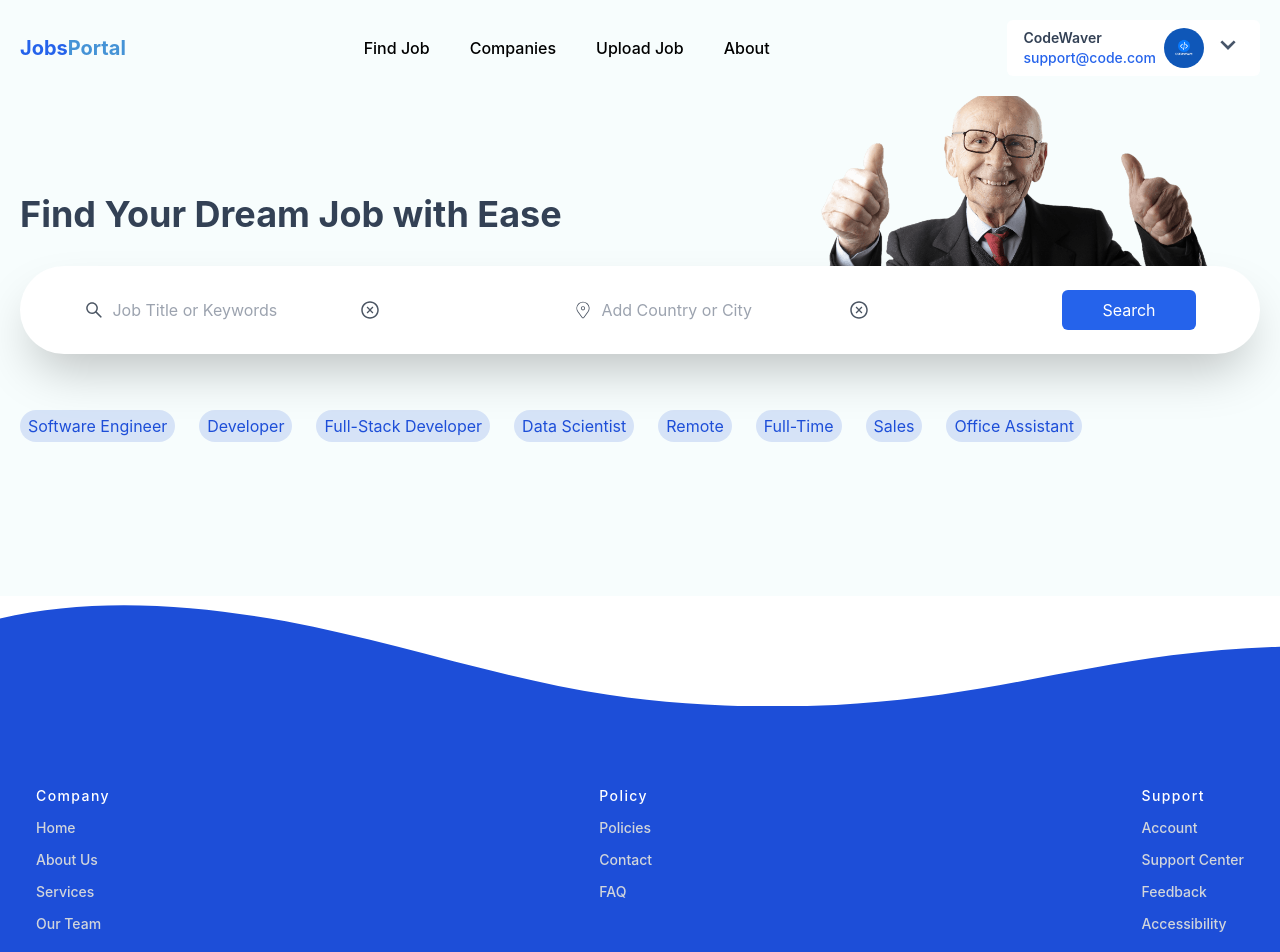
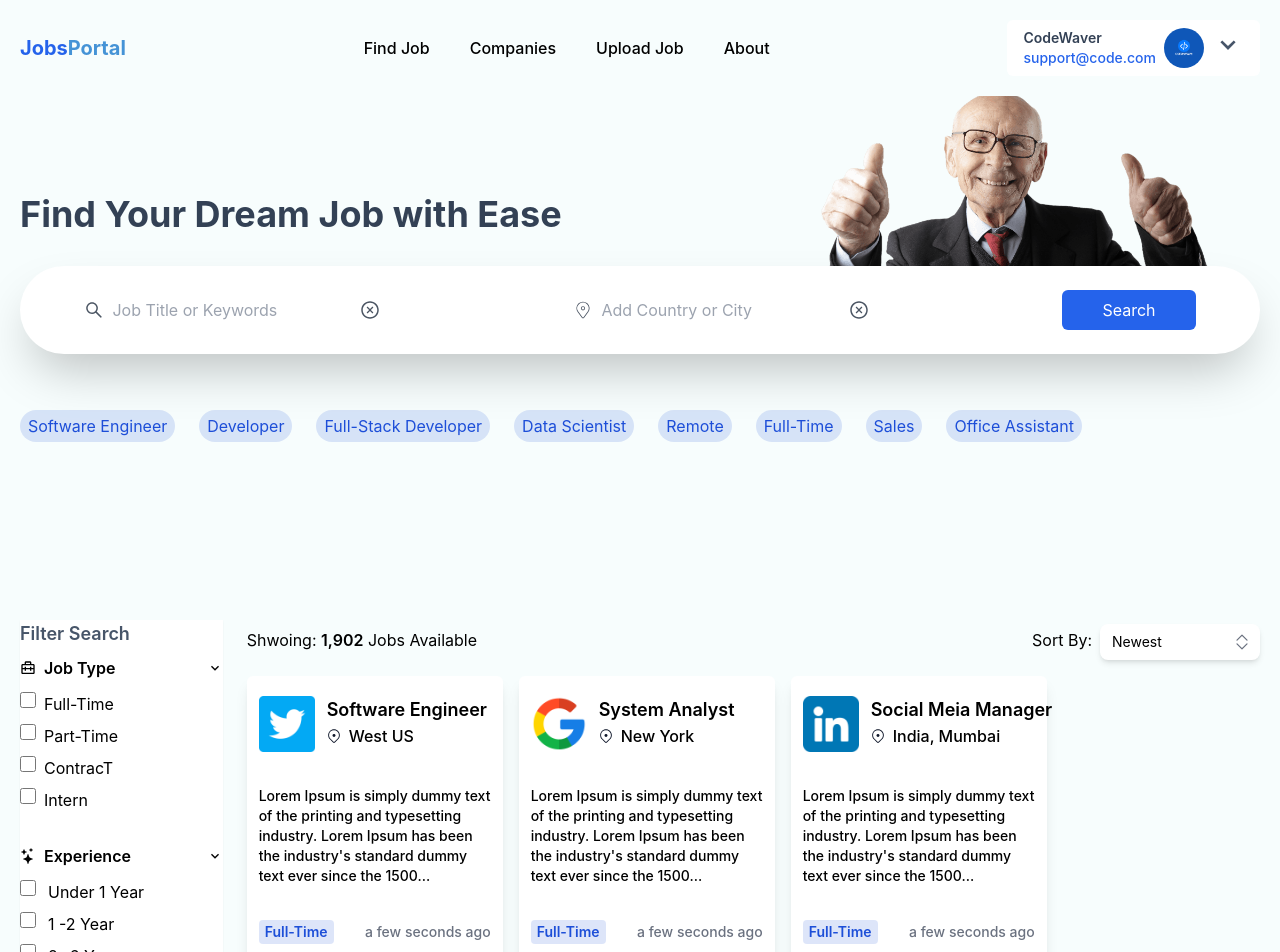
Before and after one commit to tahahamdii/JobPortal, a React (Vite) app in the folder client/: page /find-jobs in a window 1280 px wide. Shown: the top 952 px of the page. Built offline with nearby package versions, Linux system fonts and the light colour scheme.

Commit message:
find job done

```diff
--- /dev/null
+++ b/client/src/components/JobCard.jsx
@@ -0,0 +1,47 @@
+import { GoLocation } from "react-icons/go";
+import moment from "moment";
+import { Link } from "react-router-dom";
+
+const JobCard = ({ job }) => {
+  return (
+    <Link to={`/job-detail/${job?.id}`}>
+      <div
+        className='w-full md:w-[16rem] 2xl:w-[18rem] h-[16rem] md:h-[18rem] bg-white flex flex-col justify-between shadow-lg
+                rounded-md px-3 py-5 '
+      >
+        <div className='flex gap-3'>
+          <img
+            src={job?.company?.profileUrl}
+            alt={job?.company?.name}
+            className='w-14 h-14'
+          />
+
+          <div className=''>
+            <p className='text-lg font-semibold truncate'>{job?.jobTitle}</p>
+            <span className='flex gap-2 items-center'>
+              <GoLocation className='text-slate-900 text-sm' />
+              {job?.location}
+            </span>
+          </div>
+        </div>
+
+        <div className='py-3'>
+          <p className='text-sm'>
+            {job?.detail[0]?.desc?.slice(0, 150) + "..."}
+          </p>
+        </div>
+
+        <div className='flex items-center justify-between'>
+          <p className='bg-[#1d4fd826] text-[#1d4fd8] py-0.5 px-1.5 rounded font-semibold text-sm'>
+            {job?.jobType}
+          </p>
+          <span className='text-gray-500 text-sm'>
+            {moment(job?.createdAt).fromNow()}
+          </span>
+        </div>
+      </div>
+    </Link>
+  );
+};
+
+export default JobCard;
--- /dev/null
+++ b/client/src/components/ListBox.jsx
@@ -0,0 +1,70 @@
+import { Fragment, useState } from "react";
+import { Listbox, Transition } from "@headlessui/react";
+import { BsCheck2, BsChevronExpand } from "react-icons/bs";
+
+const options = ["Newest", "Oldest", "A-Z", "Z-A"];
+
+const ListBox = ({ sort, setSort }) => {
+  return (
+    <div className='w-[8rem] md:w-[10rem]'>
+      <Listbox value={sort} onChange={setSort}>
+        <div className='relative mt-1'>
+          <Listbox.Button
+            className={
+              "relative w-full cursor-default rounded-lg bg-white py-2 pl-3 pr-10 text-left shadow-md focus:outline-none focus-visible:border-indigo-500 focus-visible:ring-2 focus-visible:ring-white focus-visible:ring-opacity-75 focus-visible:ring-offset-2 focus-visible:ring-offset-orange-300 sm:text-sm"
+            }
+          >
+            <span className='block truncate'>{sort}</span>
+
+            <span className='pointer-events-none absolute inset-y-0 right-0 flex items-center pr-2'>
+              <BsChevronExpand
+                className='h-5 w-5 text-gray-500'
+                aria-hidden='true'
+              />
+            </span>
+          </Listbox.Button>
+
+          <Transition
+            as={Fragment}
+            leave='transition ease-in duration-100'
+            leaveFrom='opacity-100'
+            leaveTo='opacity-0'
+          >
+            <Listbox.Options className='absolute mt-1 max-h-60 w-full overflow-auto rounded-md bg-white py-1 text-base shadow-lg ring-1 ring-black ring-opacity-5 focus:outline-none sm:text-sm'>
+              {options.map((op, index) => (
+                <Listbox.Option
+                  key={index}
+                  className={({ active }) =>
+                    `relative cursor-default select-none py-2 pl-10 pr-4 ${
+                      active ? "bg-[#1d4fd830] text-[#1d4ed8]" : "text-gray-900"
+                    }`
+                  }
+                  value={op}
+                >
+                  {({ selected }) => (
+                    <>
+                      <span
+                        className={`block truncate ${
+                          selected ? "font-medium" : "font-normal"
+                        }`}
+                      >
+                        {op}
+                      </span>
+                      {selected ? (
+                        <span className='absolute inset-y-0 left-0 flex items-center pl-3 text-[#1d4ed8]'>
+                          <BsCheck2 className='h-5 w-5' aria-hidden='true' />
+                        </span>
+                      ) : null}
+                    </>
+                  )}
+                </Listbox.Option>
+              ))}
+            </Listbox.Options>
+          </Transition>
+        </div>
+      </Listbox>
+    </div>
+  );
+};
+
+export default ListBox;
--- a/client/src/components/index.js
+++ b/client/src/components/index.js
@@ -4,5 +4,10 @@
 import TextInput from "./TextInput";
 import SignUp from "./SignUp";
 import Footer from "./Footer";
-
-export { CustomButton, Header, Navbar, TextInput, SignUp, Footer };
+import JobCard from "./JobCard";
+import ListBox from "./ListBox";
+export {
+  CustomButton,
+  Header, Navbar, TextInput
+  , SignUp, Footer, JobCard, ListBox
+};
--- a/client/src/pages/FindJobs.jsx
+++ b/client/src/pages/FindJobs.jsx
@@ -6,7 +6,7 @@
 
 import Header from "../components/Header";
 import { experience, jobTypes, jobs } from "../utils/data";
-// import { CustomButton, JobCard, ListBox } from "../components";
+import { CustomButton, JobCard, ListBox } from "../components";
 
 const FindJobs = () => {
   const [sort, setSort] = useState("Newest");
@@ -25,6 +25,18 @@
   const location = useLocation();
   const navigate = useNavigate();
 
+  const filterJobs = (val) => {
+    if (filterJobTypes?.includes(val)) {
+      setFilterJobTypes(filterJobTypes.filter((el) => el != val));
+    } else {
+      setFilterJobTypes([...filterJobTypes, val]);
+    }
+  };
+
+  const filterExperience = async (e) => {
+    setFilterExp(e);
+  };
+
   return (
     <div>
       <Header
@@ -37,7 +49,95 @@
         setLocation={setJobLocation}
       />
 
+      <div className='container mx-auto flex gap-6 2xl:gap-10 md:px-5 py-0 md:py-6 bg-[#f7fdfd]'>
+        <div className='hidden md:flex flex-col w-1/6 h-fit bg-white shadow-sm'>
+          <p className='text-lg font-semibold text-slate-600'>Filter Search</p>
 
+          <div className='py-2'>
+            <div className='flex justify-between mb-3'>
+              <p className='flex items-center gap-2 font-semibold'>
+                <BiBriefcaseAlt2 />
+                Job Type
+              </p>
+
+              <button>
+                <MdOutlineKeyboardArrowDown />
+              </button>
+            </div>
+
+            <div className='flex flex-col gap-2'>
+              {jobTypes.map((jtype, index) => (
+                <div key={index} className='flex gap-2 text-sm md:text-base '>
+                  <input
+                    type='checkbox'
+                    value={jtype}
+                    className='w-4 h-4'
+                    onChange={(e) => filterJobs(e.target.value)}
+                  />
+                  <span>{jtype}</span>
+                </div>
+              ))}
+            </div>
+          </div>
+
+          <div className='py-2 mt-4'>
+            <div className='flex justify-between mb-3'>
+              <p className='flex items-center gap-2 font-semibold'>
+                <BsStars />
+                Experience
+              </p>
+
+              <button>
+                <MdOutlineKeyboardArrowDown />
+              </button>
+            </div>
+
+            <div className='flex flex-col gap-2'>
+              {experience.map((exp) => (
+                <div key={exp.title} className='flex gap-3'>
+                  <input
+                    type='checkbox'
+                    value={exp?.value}
+                    className='w-4 h-4'
+                    onChange={(e) => filterExperience(e.target.value)}
+                  />
+                  <span>{exp.title}</span>
+                </div>
+              ))}
+            </div>
+          </div>
+        </div>
+
+        <div className='w-full md:w-5/6 px-5 md:px-0'>
+          <div className='flex items-center justify-between mb-4'>
+            <p className='text-sm md:text-base'>
+              Shwoing: <span className='font-semibold'>1,902</span> Jobs
+              Available
+            </p>
+
+            <div className='flex flex-col md:flex-row gap-0 md:gap-2 md:items-center'>
+              <p className='text-sm md:text-base'>Sort By:</p>
+
+              <ListBox sort={sort} setSort={setSort} />
+            </div>
+          </div>
+
+          <div className='w-full flex flex-wrap gap-4'>
+            {jobs.map((job, index) => (
+              <JobCard job={job} key={index} />
+            ))}
+          </div>
+
+          {numPage > page && !isFetching && (
+            <div className='w-full flex items-center justify-center pt-16'>
+              <CustomButton
+                title='Load More'
+                containerStyles={`text-blue-600 py-1.5 px-5 focus:outline-none hover:bg-blue-700 hover:text-white rounded-full text-base border border-blue-600`}
+              />
+            </div>
+          )}
+        </div>
+      </div>
     </div>
   );
 };
```
